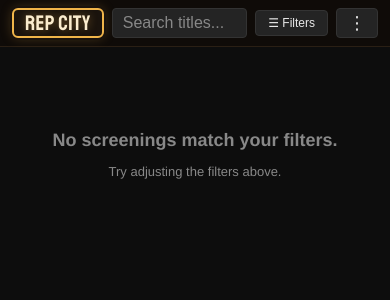
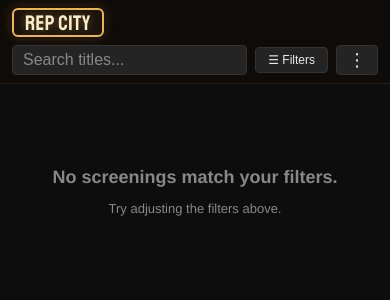
Before and after one commit to DDAVIS311/rep-city, a Flask app: page / in a window 390 px wide. Shown: the top 300 px of the page. Run offline with Flask 3, Linux system fonts and the light colour scheme; data that the repository does not hold is empty.

Commit message:
UI: fix card title clipping + rework desktop header layout
- Cards: fixed height -> min-height (grid stretches a row to match), so 2-line
  titles and wrapped Tickets buttons are no longer clipped; +2px title padding
  gives descenders room.
- Header: logo on the left, search bar + filters in a column to its right so the
  filters align under the search and wrap onto multiple lines (was: skinny
  full-width search beside the tall logo, filters spanning under everything).
- Mobile: stack compact logo on its own row so the search + filters drawer are
  full-width (not cramped beside the logo).

Co-Authored-By: Claude Opus 4.8 <noreply@anthropic.com>

```diff
--- a/templates/index.html
+++ b/templates/index.html
@@ -77,15 +77,29 @@
   }
 
   /* Always-visible top bar: logo + search + (mobile) Filters + Schedule */
-  .header-bar {
+  /* Logo on the left; search bar + filters stack in a column to its right, so the
+     filters align under the search and wrap onto multiple lines as needed. */
+  .header-top {
+    display: flex;
+    align-items: flex-start;
+    gap: 16px;
+  }
+  .rc-logo { flex-shrink: 0; }
+  .header-main {
+    flex: 1;
+    min-width: 0;
+    display: flex;
+    flex-direction: column;
+    gap: 10px;
+  }
+  .search-row {
     display: flex;
     align-items: center;
     gap: 12px;
-    flex-wrap: wrap;
-  }
-  .header-bar .search-input { flex: 1; min-width: 180px; margin: 0; }
-
-  /* Filter controls (city / status / theatre / reset) */
+  }
+  .search-row .search-input { flex: 1; min-width: 0; margin: 0; }
+
+  /* Filter controls (city / status / theatre / reset) — wrap under the search bar */
   .controls-panel {
     display: flex;
     align-items: center;
@@ -415,7 +429,7 @@
     display: flex;
     flex-direction: column;
     gap: 5px;
-    height: 138px;         /* uniform card height */
+    min-height: 138px;     /* uniform floor; grid stretches cards in a row to match */
     overflow: hidden;
     position: relative;
     transition: opacity .2s, border-color .15s, background .15s;
@@ -476,7 +490,8 @@
     font-size: 13px;
     font-weight: 600;
     padding-left: 4px;
-    line-height: 1.3;
+    padding-bottom: 2px;      /* room for descenders on the last line (no clipping) */
+    line-height: 1.35;
     display: -webkit-box;
     -webkit-line-clamp: 2;
     -webkit-box-orient: vertical;
@@ -1045,9 +1060,13 @@
     .rc-bulbs, .rc-kicker, .rc-tagline { display: none; }
     .rc-wordmark { font-size: 21px; text-shadow: 0 0 8px rgba(240,181,74,.4); }
 
-    .header-bar { gap: 8px; }
+    /* Stack: compact logo on its own row, then a full-width search row; filters
+       go in the drawer (full width, not cramped beside the logo). */
+    .header-top { flex-direction: column; align-items: stretch; gap: 8px; }
+    .rc-logo { align-self: flex-start; }
+    .search-row { gap: 8px; }
     /* 16px avoids iOS Safari auto-zoom on focus */
-    .header-bar .search-input { min-width: 0; font-size: 16px; }
+    .search-row .search-input { min-width: 0; font-size: 16px; }
     #filters-toggle { display: inline-flex; align-items: center; }
 
     /* Filters drawer: collapsed by default, opens on tap */
@@ -1093,7 +1112,7 @@
 <body>
 
 <header id="site-header">
-  <div class="header-bar">
+  <div class="header-top">
   <div class="rc-logo" role="img" aria-label="Rep City">
     <div class="rc-bulbs rc-bulbs--top">
       <span class="rc-bulb"></span><span class="rc-bulb"></span><span class="rc-bulb"></span>
@@ -1114,6 +1133,8 @@
     </div>
   </div>
 
+  <div class="header-main">
+    <div class="search-row">
     <input type="text" class="search-input" id="search" placeholder="Search titles...">
     <button class="action-btn" id="filters-toggle" aria-expanded="false" aria-controls="controls-panel">&#9776; Filters</button>
     <div class="dropdown" id="menu-wrap">
@@ -1141,6 +1162,8 @@
     <div class="venue-filters" id="venue-filters"></div>
 
     <span class="status-bar" id="status-bar">Loading...</span>
+  </div>
+  </div>
   </div>
 </header>
 
```
